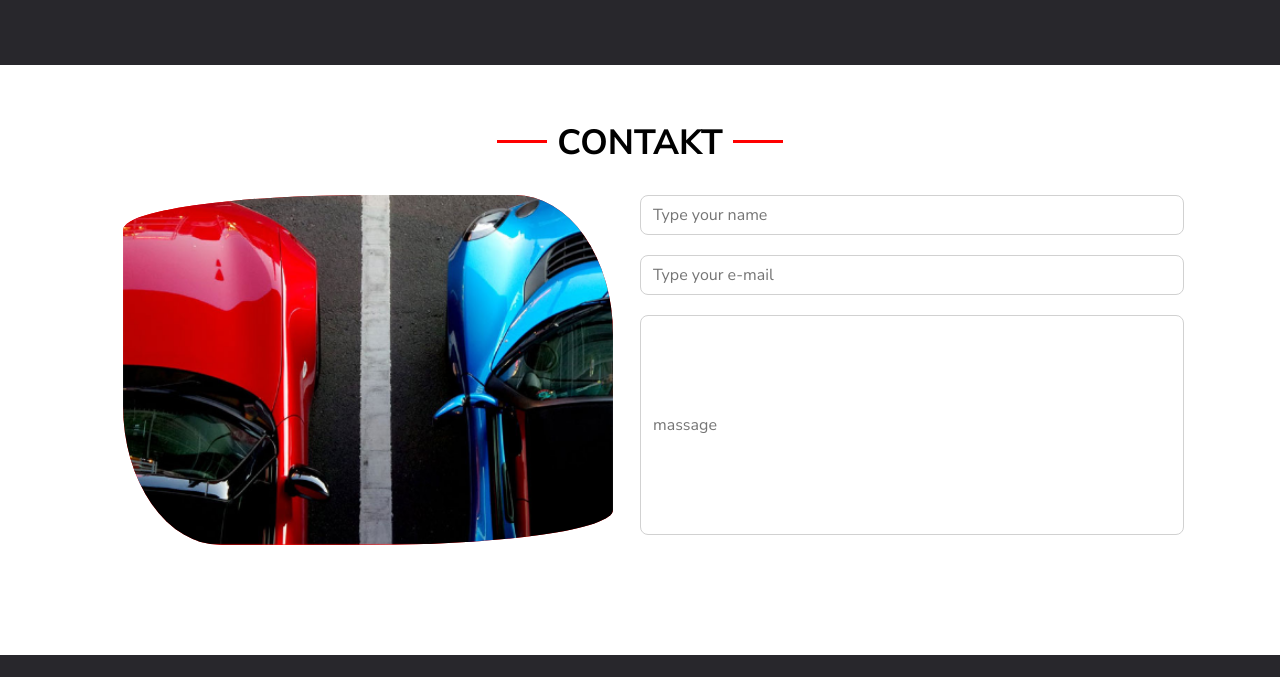
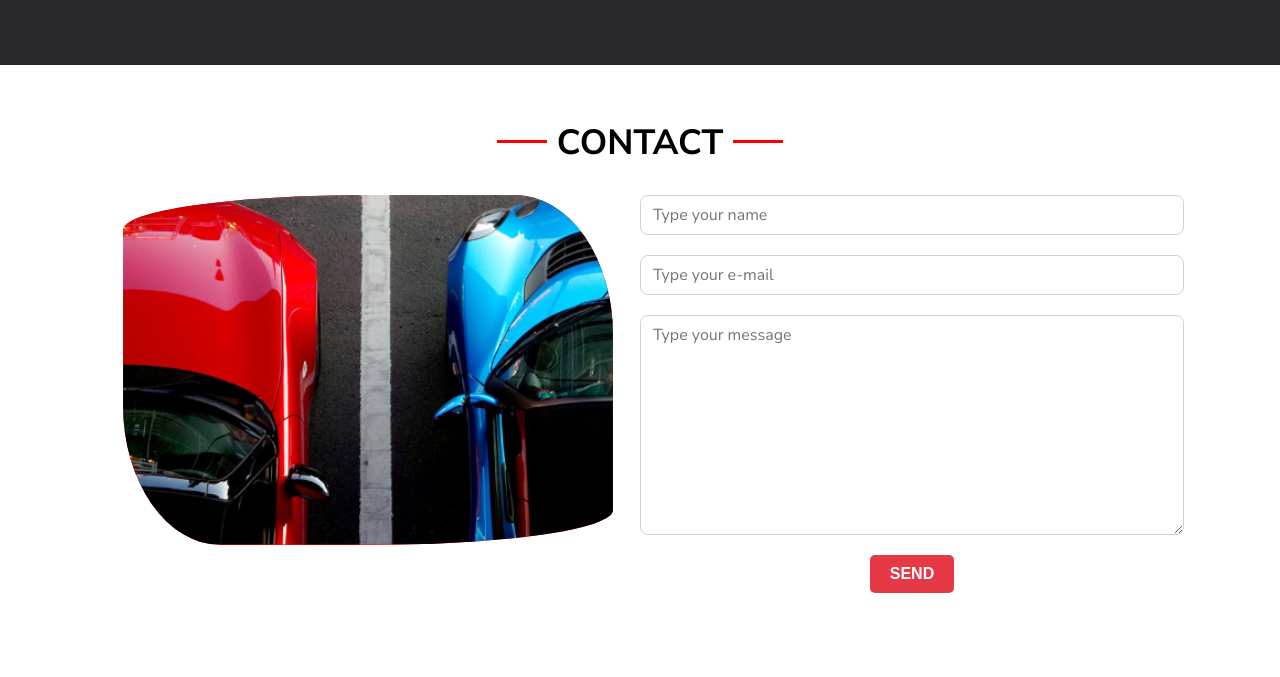
Before and after one commit to schodekWgorach/ps001_car-sharing, a plain HTML site: page index.html in a window 1280 px wide. Shown: the part 2000-2677 px from the top of the page. Drawn offline with nearby package versions, Linux system fonts and the light colour scheme.

Commit message:
working with CSS contact me style

```diff
--- a/css/style.css
+++ b/css/style.css
@@ -373,7 +373,23 @@ body {
     box-shadow: 0 1px 6px #FF00004D;
 }
 
+.contact-form-button {
+    display: inline-block;
+    padding: 10px 20px; /* Dopasuj do przycisków "read more" */
+    font-size: 16px; /* Dopasuj rozmiar tekstu */
+    font-weight: bold;
+    color: #fff;
+    background-color: #e63946; /* Kolor czerwony jak w "read more" */
+    border: none;
+    border-radius: 5px;
+    cursor: pointer;
+    text-transform: uppercase;
+    transition: background-color 0.3s ease;
+}
 
+.contact-form-button:hover {
+    background-color: #d62839; /* Kolor przy najechaniu */
+}
 
 /*<----------------------------------footer---------------------------------->*/
 
--- a/index.html
+++ b/index.html
@@ -107,20 +107,20 @@
 </section>
 <section id="contact" class="contact">
     <div class="container">
-        <h2 class="section-title">contakt</h2>
+        <h2 class="section-title">contact</h2>
         <div class="contact-boxes">
             <article class="contact-box">
-                    <img class="contact-box-image" src="assets/Form-Photo.png" />
+                <img class="contact-box-image" src="assets/Form-Photo.png" />
             </article>
 
             <form class="contact-box">
                 <input id="form-name" class="contact-form-input" type="text" placeholder="Type your name" required minlength="4" />
-                <input id="form-email" class="contact-form-input" type="text" placeholder="Type your e-mail" size="30" />
-                <input id="form-message" class="contact-form-input contact-form-input-message" type="text" placeholder="massage">
+                <input id="form-email" class="contact-form-input" type="email" placeholder="Type your e-mail" required />
+                <textarea id="form-message" class="contact-form-input contact-form-input-message" placeholder="Type your message" required></textarea>
+                <button type="submit" class="button-red contact-form-button">Send</button>
             </form>
         </div>
     </div>
-  </div>
 </section>
 <footer class="footer">
     <div class="container">
```
